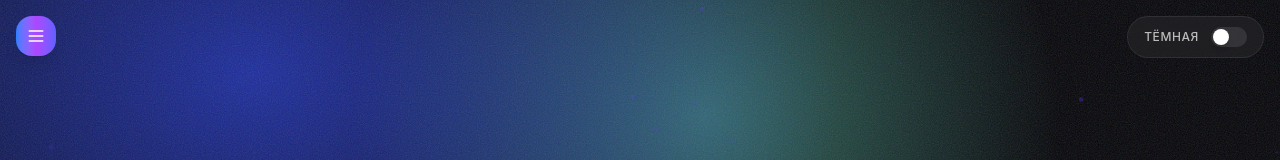
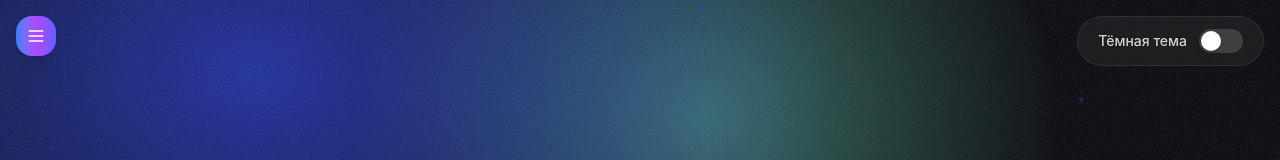
Before and after one commit to AlexandrLivanov/Portfolio, a Next.js app: page / in a window 1280 px wide. Shown: the top 160 px of the page. Built offline with nearby package versions, Linux system fonts and the light colour scheme.

Commit message:
Update theme-toggle.tsx

```diff
--- a/components/theme-toggle.tsx
+++ b/components/theme-toggle.tsx
@@ -13,15 +13,15 @@ export function ThemeToggle() {
   return (
     <button
       onClick={() => setDark(!dark)}
-      className="fixed right-4 top-4 z-50 flex items-center gap-3 rounded-full border border-white/20 bg-white/5 backdrop-blur-md px-4 py-2.5 transition-all hover:border-violet-500/50 hover:shadow-lg hover:shadow-violet-500/20"
+      className="fixed right-4 top-4 z-50 flex items-center gap-3 rounded-full border border-white/20 bg-white/5 backdrop-blur-md px-5 py-3 transition-all hover:border-violet-500/50 hover:shadow-lg hover:shadow-violet-500/20"
     >
-      <span className="text-xs font-medium text-white/70 uppercase tracking-wider">
-        {dark ? "Тёмная" : "Светлая"}
+      <span className="text-sm font-medium text-white/80">
+        {dark ? "Тёмная тема" : "Светлая тема"}
       </span>
-      <div className="relative h-5 w-9 rounded-full bg-white/10 transition-colors">
+      <div className="relative h-6 w-11 rounded-full bg-white/15 transition-colors">
         <div
-          className={`absolute top-0.5 h-4 w-4 rounded-full bg-white shadow-md transition-all duration-300 ${
-            dark ? "left-0.5" : "left-[18px]"
+          className={`absolute top-0.5 h-5 w-5 rounded-full bg-white shadow-md transition-all duration-300 ${
+            dark ? "left-0.5" : "left-[22px]"
           }`}
         />
       </div>
```
